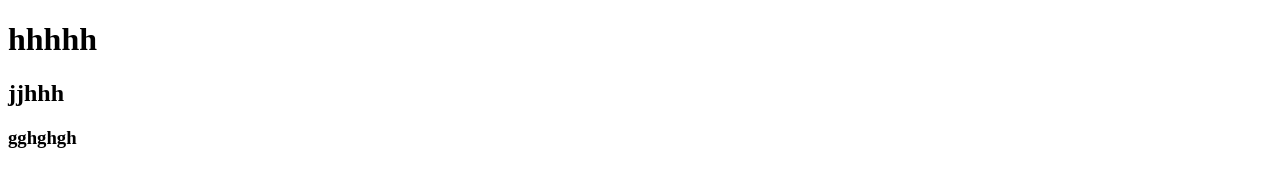
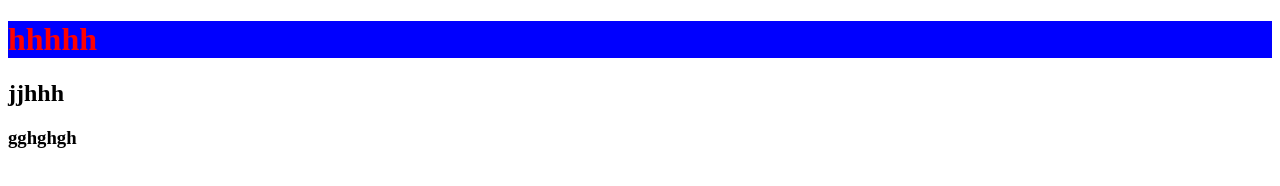
Before and after one commit to mubarkkhan/my-web, a plain HTML site: page index.html in a window 1280 px wide. Drawn offline with Linux system fonts and the light colour scheme.

Commit message:
first commit

```diff
--- a/index.html
+++ b/index.html
@@ -6,6 +6,9 @@
     <title>Document</title>
 </head>
 <body>
+    <style>
+        h1{background-color: blue;color: red;}
+    </style>
     <h1>hhhhh</h1>
     <h2>jjhhh</h2>
     <h3>gghghgh</h3>
```
